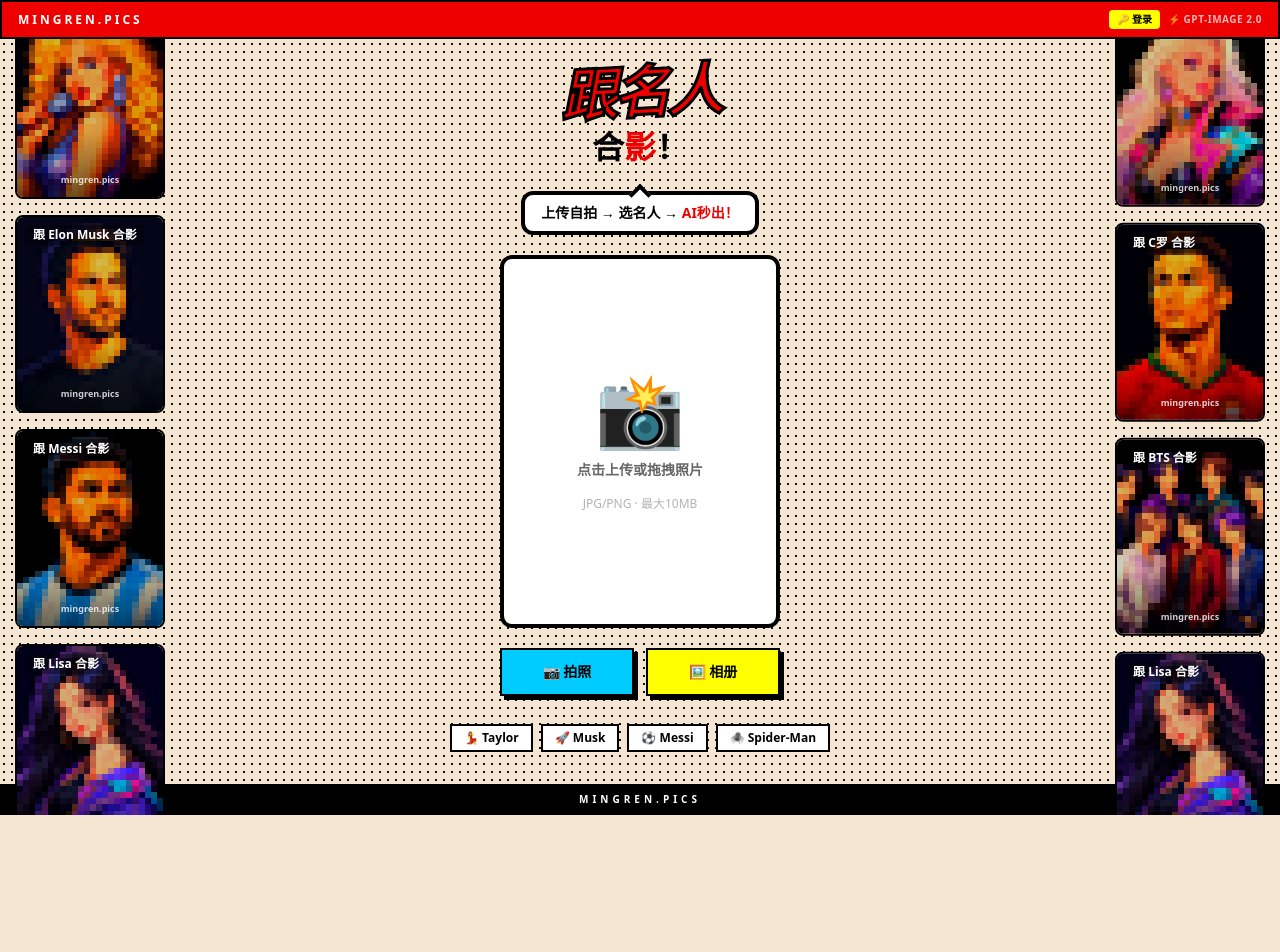
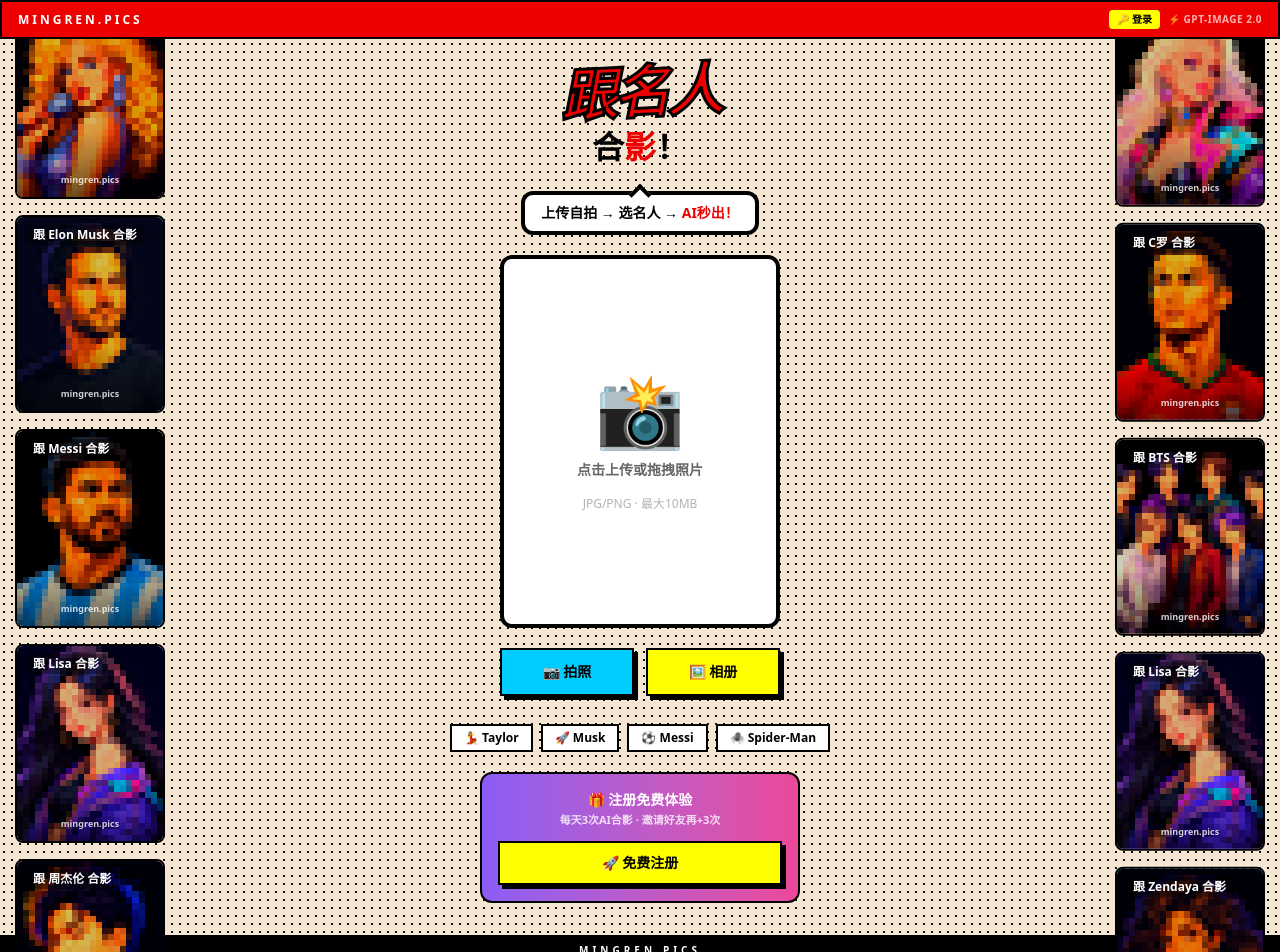
Before and after one commit to KevPH2026/mingren-pics, a Next.js app: page / in a window 1280 px wide. Shown: the top 952 px of the page. Before the commit the page ends 815 px from the top, so only its background shows below. Built offline with nearby package versions, Linux system fonts and the light colour scheme.

Commit message:
feat: add prominent registration CTA banner on upload page

```diff
--- a/src/components/UploadStep.tsx
+++ b/src/components/UploadStep.tsx
@@ -25,6 +25,8 @@
 
 export default function UploadStep() {
   const setUserImage = useAppStore((s) => s.setUserImage);
+  const setShowPaywall = useAppStore((s) => s.setShowPaywall);
+  const isRegistered = useAppStore((s) => s.isRegistered);
   const albumInputRef = useRef<HTMLInputElement>(null);
   const cameraInputRef = useRef<HTMLInputElement>(null);
   const [dragging, setDragging] = useState(false);
@@ -167,6 +169,22 @@
           </span>
         ))}
       </div>
+
+      {/* ===== 注册引导条（未登录时显示） ===== */}
+      {!isRegistered() && (
+        <div className="w-full max-w-[320px] bg-gradient-to-r from-[#8b5cf6] to-[#ec4899] rounded-xl p-4 flex flex-col items-center gap-3 comic-border-thin border-[#8b5cf6]">
+          <div className="text-center">
+            <p className="text-white font-black text-sm">🎁 注册免费体验</p>
+            <p className="text-white/80 text-[11px] font-bold mt-0.5">每天3次AI合影 · 邀请好友再+3次</p>
+          </div>
+          <button
+            onClick={() => setShowPaywall(true)}
+            className="w-full py-2.5 bg-[#ff0] text-black font-black text-sm comic-border-thin comic-shadow-sm hover:translate-x-[2px] hover:translate-y-[2px] hover:shadow-none transition-all"
+          >
+            🚀 免费注册
+          </button>
+        </div>
+      )}
     </div>
   );
 }
```
